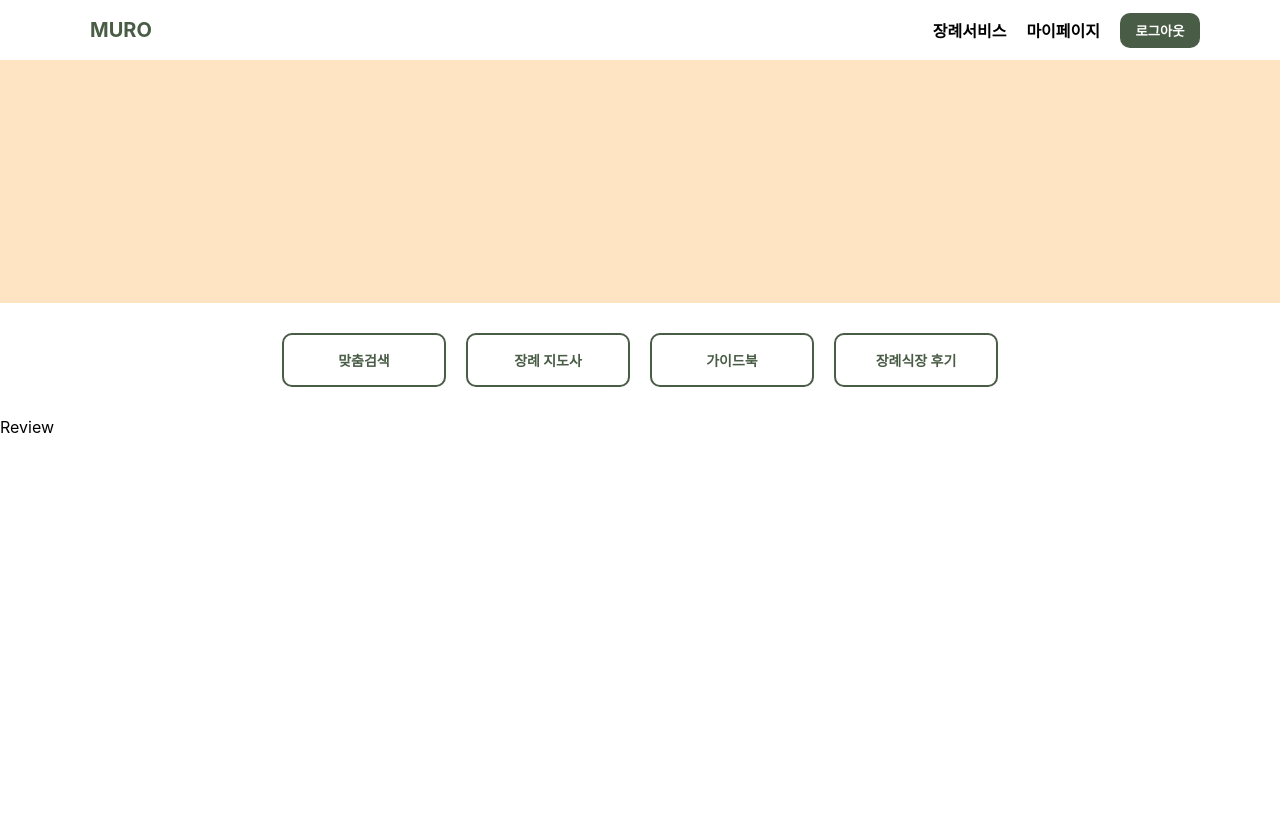
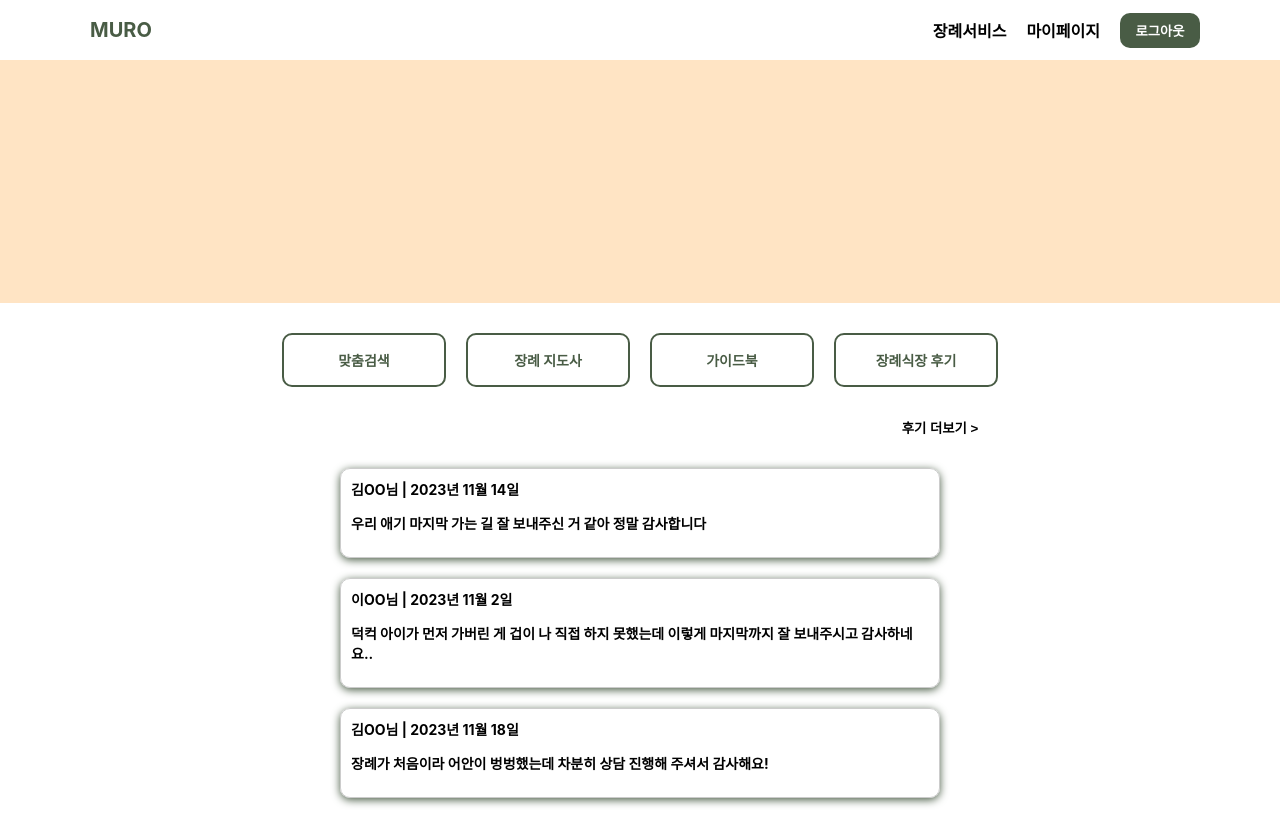
Before and after one commit to 23Software5/FrontEnd, a React (Create React App) app: page /review in a window 1280 px wide. Before the commit the page ends 800 px from the top, so only its background shows below. Built offline with nearby package versions, Linux system fonts and the light colour scheme.

Commit message:
Feat 후기페이지 추가

```diff
--- a/src/pages/Review.js
+++ b/src/pages/Review.js
@@ -1,12 +1,40 @@
 import React from "react";
+import { Link } from "react-router-dom";
 import Body from "../components/Body";
+import "../styles/Review.css";
 
 const Review = () => {
   return (
     <div>
       <div className="img"></div>
-      <Body/>
-      <div>Review</div>
+      <Body />
+
+      <div className="review-container">
+      <Link to="/review-board">
+          <button className="review-btn">후기 더보기 ></button>
+      </Link>
+
+        <div className="reviewBox">
+          <p>김OO님 | 2023년 11월 14일</p>
+          <p>우리 애기 마지막 가는 길 잘 보내주신 거 같아 정말 감사합니다</p>
+        </div>
+
+        <div className="reviewBox">
+          <p>이OO님 | 2023년 11월 2일</p>
+          <p>
+            덕컥 아이가 먼저 가버린 게 겁이 나 직접 하지 못했는데 이렇게
+            마지막까지 잘 보내주시고 감사하네요..
+          </p>
+        </div>
+
+        <div className="reviewBox">
+          <p>김OO님 | 2023년 11월 18일</p>
+          <p>
+            장례가 처음이라 어안이 벙벙했는데 차분히 상담 진행해 주셔서
+            감사해요!
+          </p>
+        </div>
+      </div>
     </div>
   );
 };
--- /dev/null
+++ b/src/styles/Review.css
@@ -0,0 +1,26 @@
+.review-container {
+  display: flex;
+  flex-direction: column;
+  align-items: center;
+  margin-bottom: 20px;
+}
+
+.review-btn {
+  margin-left: 600px;
+  margin-bottom: 20px;
+
+  border: none;
+  background-color: transparent;
+  cursor: pointer;
+  font-weight: bold;
+}
+
+.reviewBox {
+  border: 1px solid #ccc;
+  padding: 10px;
+  margin: 10px 0;
+  border-radius: 10px;
+  width: 600px;
+  box-shadow: 0 2px 8px #495c45;
+  box-sizing: border-box;
+}
```
Also changed, not shown: src/pages/ReviewBoard.js (added, +14 -0 lines), src/styles/ReviewBoard.css (added).
